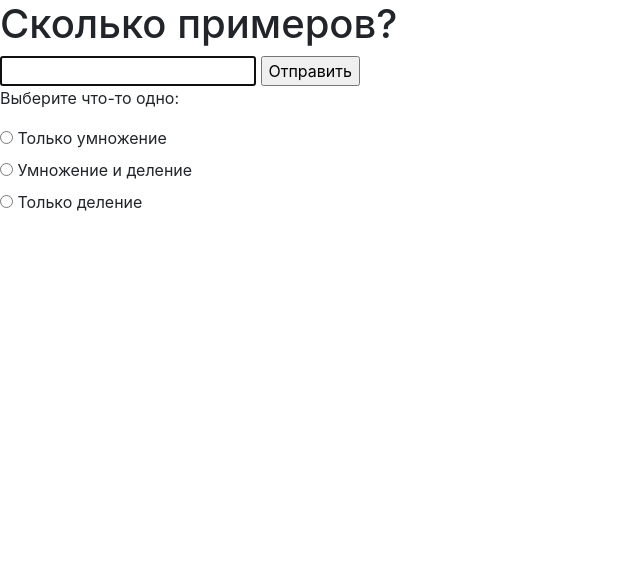
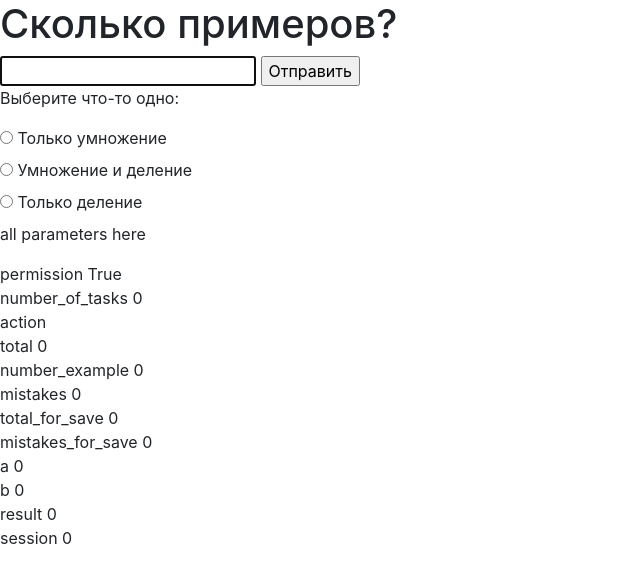
Before and after one commit to Tkachmaxim/multyplication_table_simulator_DJANGO, a Django app: page / in a window 1280 px wide. Shown: the top 583 px of the page, without its empty margins (0-640 px from the left). Run offline with Django 3.2, Linux system fonts and the light colour scheme; some libraries are stand-ins or nearby versions.

Commit message:
fixed_using_dictionary

```diff
--- a/Trainer/modulle.py
+++ b/Trainer/modulle.py
@@ -1,4 +1,12 @@
 import random
+
+all_parameters = { 'permission': True,
+                   'number_of_tasks': 0, 'action': '',
+                   'total': 0, 'number_example': 0, 'mistakes': 0,
+                   'total_for_save': 0, 'mistakes_for_save': 0 }
+
+
+
 task=[]
 gen_task=[]
 
--- a/Trainer/templates/index.html
+++ b/Trainer/templates/index.html
@@ -24,7 +24,14 @@
 </form>
 </body>
 
+<p>all parameters here</p>
+{% for parametr,value in all_parameters.items %}
+{{parametr}} {{value}}
+<br>
+{% endfor %}
+
 {% endblock %}
 
 
+
 </html>
--- a/Trainer/templates/trainer_app.html
+++ b/Trainer/templates/trainer_app.html
@@ -18,5 +18,11 @@
 <p>{{t}}</p>
 {% endfor %}
 </body>
+<p>all parameters here</p>
+{% for parametr,value in all_parameters.items %}
+{{parametr}} {{value}}
+<br>
+{% endfor %}
+
 </html>
 {% endblock %}
--- a/Trainer/views.py
+++ b/Trainer/views.py
@@ -5,56 +5,37 @@ from django.views import View
 from Trainer import modulle
 from Trainer.forms import MyResultForm
 
-
-
-class Game:
-    permission=True
-    number_of_tasks = 0
-    action = ''
-    tasks = []
-    total = 0
-    number_example = 0
-    mistakes = 0
-    session = 0
-    total_for_save = 0
-    mistakes_for_save = 0
-    mistakes_for_save_example = []
-    a = 0
-    b = 0
-    result = 0
-
-
-    def generate_task(self):
-        self.tasks=modulle.choice_number(self.number_of_tasks, self.action)
-        return self.tasks
-
+all_parameters = { 'permission': True,
+                   'number_of_tasks': 0, 'action': '',
+                   'total': 0, 'number_example': 0, 'mistakes': 0,
+                   'total_for_save': 0, 'mistakes_for_save': 0, 'a': 0,'b':0, 'result':0, 'session':0}
 class Start(View):
 
     def get(self, request):
-        if Game.permission==False:
+        if all_parameters['permission']==False:
             return redirect('trainer_app')
-        return render(request, 'index.html')
+        return render(request, 'index.html', {'all_parameters': all_parameters})
 
 
 
     def post(self, request):
-        if Game.permission==True:
+        if all_parameters['permission']==True:
             try:
                 if int(request.POST.get('number')) > 0 and request.POST.get('difficult') != None:
                         number_of_tasks=int(request.POST.get('number'))
                         action=request.POST.get('difficult')
-                        Game.number_of_tasks=number_of_tasks
-                        Game.total=number_of_tasks
-                        Game.action=action
-                        Game.tasks=modulle.choice_number(number_of_tasks,action)
-                        Game.session+=1
-                        Game.permission=False
+                        all_parameters['number_of_tasks']=number_of_tasks
+                        all_parameters['total']=number_of_tasks
+                        all_parameters['action']=action
+                        all_parameters['tasks']=modulle.choice_number(number_of_tasks,action)
+                        all_parameters['session']+=1
+                        all_parameters['permission']=False
             except ValueError:
                 return redirect('start')
         else:
-            return render(request, 'trainer_app.html', {'a': Game.a, 'b': Game.b,
-                                                        'result': Game.result, 'number_task': Game.number_example,
-                                                        'tasks_deb': Game.tasks})
+            return render(request, 'trainer_app.html', {'a': all_parameters['a'], 'b': all_parameters['b'],
+                                                        'result': all_parameters['result'], 'number_task': all_parameters['number_example'],
+                                                        'tasks_deb': all_parameters['tasks'], 'all_parameters':modulle.all_parameters})
 
         return redirect('trainer_app')
 
@@ -63,31 +44,31 @@ class Start(View):
 class TrainerApp(View):
 
     def get(self, request):
-        #if Game.number_example>=Game.total:
+        #if number_example>=total:
         #    return redirect('finish')
         try:
-            Game.a, Game.b, Game.result = (Game.tasks.pop()).values()
-            Game.number_example+=1
+            all_parameters['a'], all_parameters['b'], all_parameters['result'] = (all_parameters['tasks'].pop()).values()
+            all_parameters['number_example']+=1
         except IndexError:
             return redirect(request.path)
 
-        return render(request,'trainer_app.html', {'a': Game.a, 'b': Game.b,
-                                                   'result': Game.result, 'number_task': Game.number_example, 'tasks_deb':Game.tasks})
+        return render(request,'trainer_app.html', {'a': all_parameters['a'], 'b': all_parameters['b'],
+                                                   'result': all_parameters['result'], 'number_task': all_parameters['number_example'], 'tasks_deb':all_parameters['tasks'], 'all_parameters':all_parameters})
 
     def post(self, request):
         try:
-            if int(request.POST.get('answer')) == Game.result:
+            if int(request.POST.get('answer')) == all_parameters['result']:
                 messages.success(request, 'ПРАВИЛЬНО')
 
 
-            elif int(request.POST.get('answer')) != Game.result:
+            elif int(request.POST.get('answer')) != all_parameters['result']:
                 messages.error(request, 'НЕ ПРАВИЛЬНО')
-                Game.mistakes += 1
-                Game.tasks.insert(0,{'a':Game.a, 'b':Game.b, 'result':Game.result})
+                all_parameters['mistakes'] += 1
+                all_parameters['tasks'].insert(0,{'a':all_parameters['a'], 'b':all_parameters['b'], 'result':all_parameters['result']})
         except ValueError:
             return redirect(request.path)
 
-        if Game.number_example >= Game.total:
+        if all_parameters['number_example'] >= all_parameters['total']:
             return redirect('finish')
 
         return redirect(request.path)
@@ -97,50 +78,42 @@ class Finish(View):
         images=['https://upload.wikimedia.org/wikipedia/commons/4/4f/Tesla_Model_S_02_2013.jpg',
                'https://autoreview.ru/images/Article/1609/Article_160932_860_575.jpg',
                'https://auto.ironhorse.ru/wp-content/uploads/1977/11/412.jpg']
-        result, mistakes = Game.total, Game.mistakes
-        if Game.mistakes/Game.total<=0.2:
+        result, mistakes = all_parameters['total'], all_parameters['mistakes']
+        if mistakes/result<=0.2:
             image=images[0]
-        elif 0.2<Game.mistakes/Game.total<0.4:
+        elif 0.2<mistakes/result<0.4:
             image=images[1]
         else:
             image=images[2]
         if mistakes==0:
-            return render(request, 'finish.html', {'result': result, 'mistakes': mistakes, 'image':image, 'button':True})
-        elif mistakes>0 and Game.session==1:
-            Game.tasks*=5
-            Game.session+=1
-        random.shuffle(Game.tasks)
-        Game.total, Game.mistakes, Game.number_example = len(Game.tasks), 0, 0
-        return render(request, 'finish.html', {'result': result, 'mistakes': mistakes, 'image':image, 'button':False})
-
+            return render(request, 'finish.html', {'result': result, 'mistakes': mistakes, 'image':image, 'button':True, 'all_parameters':all_parameters})
+        if mistakes>0 and all_parameters['session']==1:
+            all_parameters['tasks']*=5
+            all_parameters['session']+=1
+        random.shuffle(all_parameters['tasks'])
+        all_parameters['total'], all_parameters['mistakes'], all_parameters['number_example'] = len(all_parameters['tasks']), 0, 0
+        return render(request, 'finish.html', {'result': result, 'mistakes': mistakes, 'image':image, 'button':False, 'all_parameters':all_parameters})
 class Enter_Result(View):
 
     def get(self, request):
         form=MyResultForm
-        return render(request, 'form.html', {'form':form})
+        return render(request, 'form.html', {'form':form, 'all_parameters': all_parameters})
 
     def post(self, request):
         form=MyResultForm(request.POST)
 
         if form.is_valid():
-            total_save=Game.total
-            total_mistakes_save=Game.mistakes
-            example_mmistakes_save=tuple(Game.tasks)
+            total_save=all_parameters['total']
+            total_mistakes_save=all_parameters['mistakes']
+            example_mmistakes_save=tuple(all_parameters['tasks'])
             result=form.save(commit=False)
             result.total_tasks = total_save
             result.mistakes = total_mistakes_save
             result.examples_of_mistakes = example_mmistakes_save
             result.save()
-            Game.permission=True
-            Game.number_of_tasks = 0
-            Game.action = ''
-            Game.tasks.clear()
-            Game.total = 0
-            Game.number_example = 0
-            Game.mistakes = 0
-            Game.session = 0
-            Game.total_for_save = 0
-            Game.mistakes_for_save = 0
+            all_parameters.clear()
+            print(all_parameters)
+            all_parameters['permission']=True
             return redirect('start')
         return redirect('enter_result')
 
```
Also changed, not shown: db.sqlite3.
